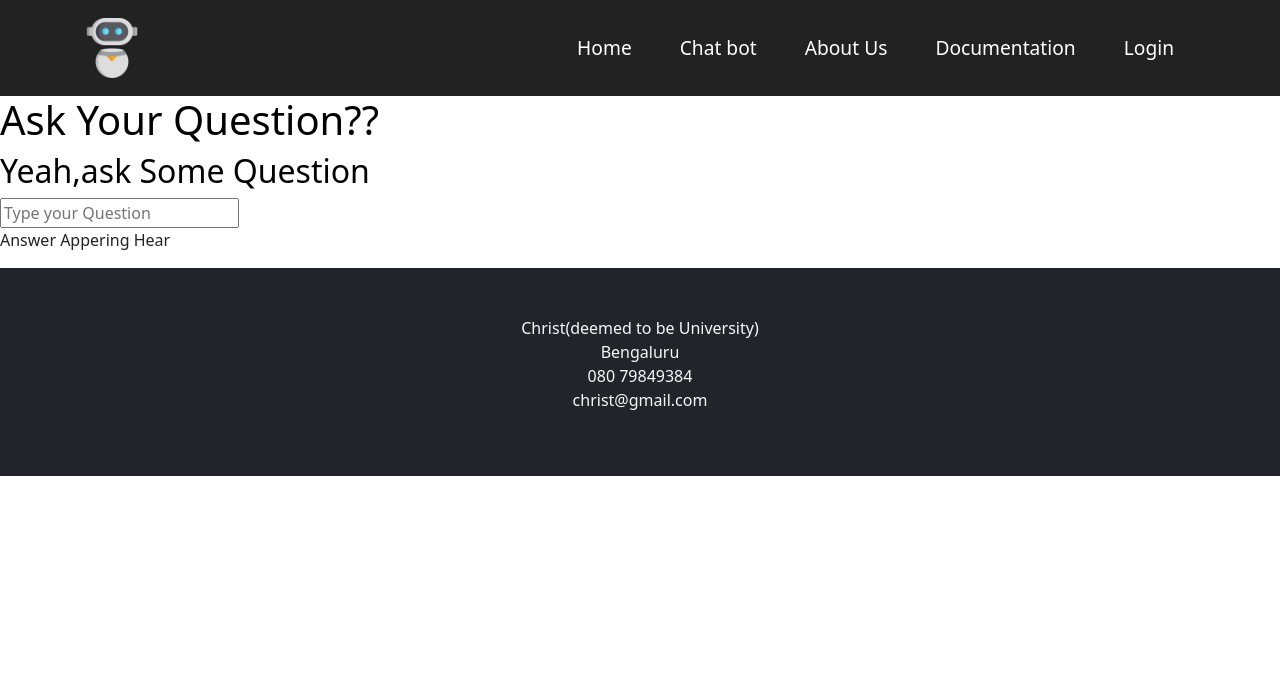
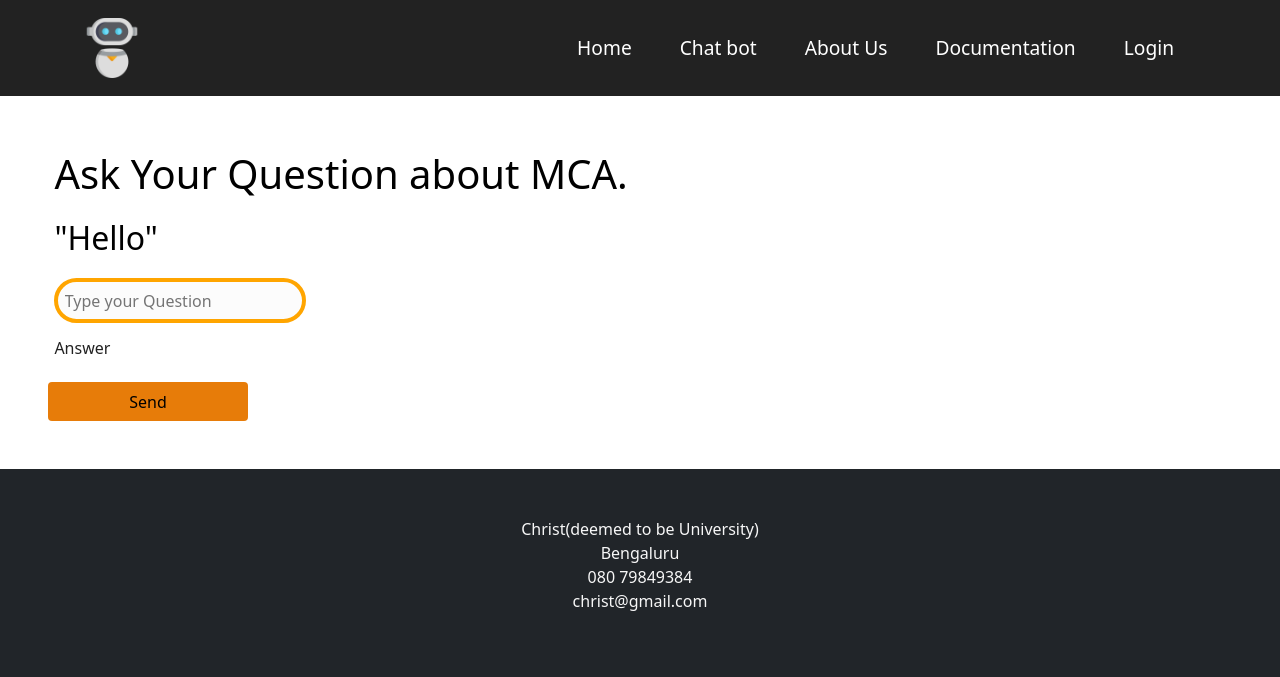
Before and after one commit to nikhil24min/MCARR-admin, a Django app: page /chatbot in a window 1280 px wide. Shown: the top 677 px of the page. Run offline with Django 4.2, Linux system fonts and the light colour scheme.

Commit message:
15thdec commit

```diff
--- a/robo/static/chatbot.css
+++ b/robo/static/chatbot.css
@@ -0,0 +1,41 @@
+.glass{
+    margin:2rem;
+    padding:1rem;
+    padding-left: 1rem;
+}
+
+.header{
+    padding:.4rem;
+}
+.question{
+    padding:.4rem;
+}
+
+.input{
+    padding:.4rem;
+
+}
+
+#userbox{
+    padding: .4rem;
+    border-radius: 2rem;
+    border: solid orange 4px;
+    background-color: rgb(252, 252, 252);
+}
+
+#userbox:focus{
+    border: solid rgb(255, 172, 18) 4px;
+
+}
+
+#chatLog{
+    padding: .4rem;
+
+}
+
+.btn{
+    padding: .4rem;
+    background-color: rgb(231, 124, 9);
+    color:black;
+    width:200px;
+}
--- a/robo/static/chatbot.js
+++ b/robo/static/chatbot.js
@@ -16,7 +16,7 @@ function talk(){
     }
     }
 
-const api_url = "https://mcarr-api-version01.herokuapp.com/reply/";
+const api_url = "http://ec2-54-234-230-205.compute-1.amazonaws.com/reply/";
 
 // Defining async function
 async function getapi(url,mca) {
--- a/robo/templates/chatbot.html
+++ b/robo/templates/chatbot.html
@@ -1,9 +1,6 @@
 {% extends 'base.html' %}
 
 {% load static %}
-
-
-
 
 {% block style %}
 <link rel="stylesheet" href="{% static 'chatbot.css' %}" />
@@ -12,9 +9,10 @@
 
 
 {% block content %}
+<form action="">
 <div class="glass">
-    <h1>Ask Your Question??</h1>
-    <h2>Yeah,ask Some Question</h2>
+    <h1 class="header">Ask Your Question about MCA.</h1>
+    <h2 class="question">"Hello"</h2>
     <div class="input">
         <input
         type="text"
@@ -23,6 +21,10 @@
         placeholder="Type your Question"
         />
     </div>
-    <p id="chatLog">Answer Appering Hear</p>
+    <p id="chatLog">Answer </p>
+    <button class="btn" type="submit">Send</button>
 </div>
+
+
+</form>
 {% endblock %}
--- a/robo/views.py
+++ b/robo/views.py
@@ -5,6 +5,9 @@ from django.contrib.auth import login,authenticate, logout
 from django.contrib import messages
 from django.contrib.auth.forms import AuthenticationForm
 from django.contrib.auth import login, authenticate
+
+import requests
+import json
 
 # from gmail import sendingMessage
 
@@ -127,3 +130,18 @@ def logout_request(request):
 
 def chatbot_func(request):
 	return render(request,'chatbot.html' )
+
+
+def chatbot_query(request, query):
+
+    django
+
+    response_API = requests.get('https://mcarr-api-version2.herokuapp.com/reply/'+query)
+    print(response_API.status_code)
+    result = response_API.text
+    print(result)
+
+
+
+    context = {'result':result}
+    return render(request,'chatbot.html', context )
```
Also changed, not shown: db.sqlite3.
